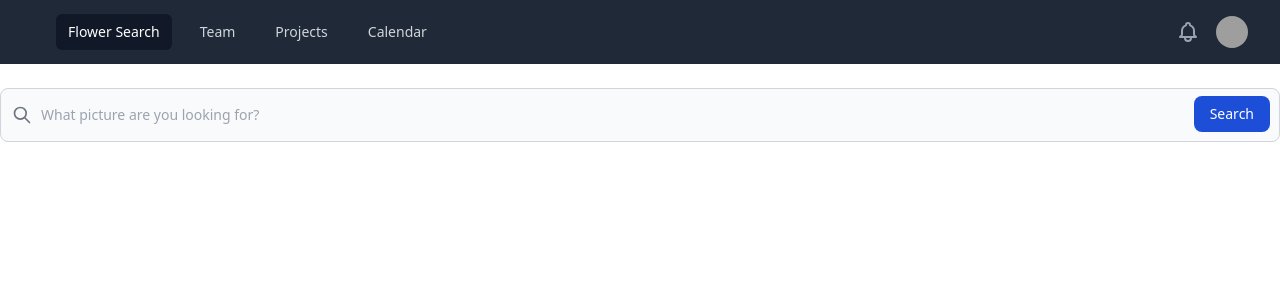
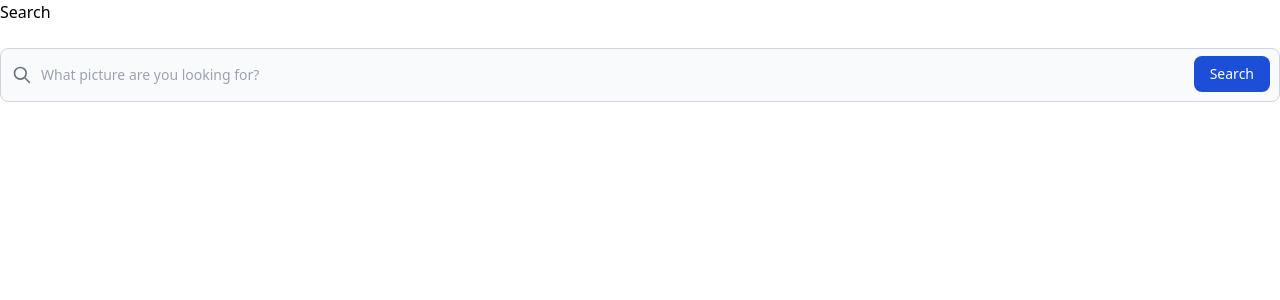
Before and after one commit to nicobret/le-stud-pixabay, a React (Create React App) app: page / in a window 1280 px wide. Shown: the top 300 px of the page. Built offline with nearby package versions, Linux system fonts and the light colour scheme; grey boxes are pictures that could not be loaded; a web font is replaced by a local one.

Commit message:
better results grid

```diff
--- a/src/components/ResultsGrid.jsx
+++ b/src/components/ResultsGrid.jsx
@@ -34,15 +34,11 @@ export default function ResultsGrid({ query, results }) {
     return (
         <>
             <p>
-                You searched for: "{query}".
-            </p>
-            <p>
-                Results provided by
-                <a href='https://pixabay.com/fr/'>
+                You searched for: "{query}". Results provided by <a href='https://pixabay.com/fr/'>
                     <img
                         src={logo}
                         alt="pixabay logo"
-                        className="max-w-xs"
+                        className="max-h-5 inline"
                     />
                 </a>
             </p>
--- a/src/components/navbar.jsx
+++ b/src/components/navbar.jsx
@@ -1,156 +1,9 @@
-/* This example requires Tailwind CSS v2.0+ */
-import { Fragment } from 'react'
-import { Disclosure, Menu, Transition } from '@headlessui/react'
-import { BellIcon, MenuIcon, XIcon } from '@heroicons/react/outline'
-
-const navigation = [
-  { name: 'Flower Search', href: '#', current: true },
-  { name: 'Team', href: '#', current: false },
-  { name: 'Projects', href: '#', current: false },
-  { name: 'Calendar', href: '#', current: false },
-]
-
-function classNames(...classes) {
-  return classes.filter(Boolean).join(' ')
-}
-
 export default function Navbar() {
   return (
-    <Disclosure as="nav" className="bg-gray-800">
-      {({ open }) => (
-        <>
-          <div className="max-w-7xl mx-auto px-2 sm:px-6 lg:px-8">
-            <div className="relative flex items-center justify-between h-16">
-              <div className="absolute inset-y-0 left-0 flex items-center sm:hidden">
-                {/* Mobile menu button*/}
-                <Disclosure.Button className="inline-flex items-center justify-center p-2 rounded-md text-gray-400 hover:text-white hover:bg-gray-700 focus:outline-none focus:ring-2 focus:ring-inset focus:ring-white">
-                  <span className="sr-only">Open main menu</span>
-                  {open ? (
-                    <XIcon className="block h-6 w-6" aria-hidden="true" />
-                  ) : (
-                    <MenuIcon className="block h-6 w-6" aria-hidden="true" />
-                  )}
-                </Disclosure.Button>
-              </div>
-              <div className="flex-1 flex items-center justify-center sm:items-stretch sm:justify-start">
-                <div className="flex-shrink-0 flex items-center">
-                  {/* <img
-                    className="block lg:hidden h-8 w-auto"
-                    src="https://tailwindui.com/img/logos/workflow-mark-indigo-500.svg"
-                    alt="Workflow"
-                  />
-                  <img
-                    className="hidden lg:block h-8 w-auto"
-                    src="https://tailwindui.com/img/logos/workflow-logo-indigo-500-mark-white-text.svg"
-                    alt="Workflow"
-                  /> */}
-                </div>
-                <div className="hidden sm:block sm:ml-6">
-                  <div className="flex space-x-4">
-                    {navigation.map((item) => (
-                      <a
-                        key={item.name}
-                        href={item.href}
-                        className={classNames(
-                          item.current ? 'bg-gray-900 text-white' : 'text-gray-300 hover:bg-gray-700 hover:text-white',
-                          'px-3 py-2 rounded-md text-sm font-medium'
-                        )}
-                        aria-current={item.current ? 'page' : undefined}
-                      >
-                        {item.name}
-                      </a>
-                    ))}
-                  </div>
-                </div>
-              </div>
-              <div className="absolute inset-y-0 right-0 flex items-center pr-2 sm:static sm:inset-auto sm:ml-6 sm:pr-0">
-                <button
-                  type="button"
-                  className="bg-gray-800 p-1 rounded-full text-gray-400 hover:text-white focus:outline-none focus:ring-2 focus:ring-offset-2 focus:ring-offset-gray-800 focus:ring-white"
-                >
-                  <span className="sr-only">View notifications</span>
-                  <BellIcon className="h-6 w-6" aria-hidden="true" />
-                </button>
-
-                {/* Profile dropdown */}
-                <Menu as="div" className="ml-3 relative">
-                  <div>
-                    <Menu.Button className="bg-gray-800 flex text-sm rounded-full focus:outline-none focus:ring-2 focus:ring-offset-2 focus:ring-offset-gray-800 focus:ring-white">
-                      <span className="sr-only">Open user menu</span>
-                      <img
-                        className="h-8 w-8 rounded-full"
-                        src="https://images.unsplash.com/photo-1472099645785-5658abf4ff4e?ixlib=rb-1.2.1&ixid=eyJhcHBfaWQiOjEyMDd9&auto=format&fit=facearea&facepad=2&w=256&h=256&q=80"
-                        alt=""
-                      />
-                    </Menu.Button>
-                  </div>
-                  <Transition
-                    as={Fragment}
-                    enter="transition ease-out duration-100"
-                    enterFrom="transform opacity-0 scale-95"
-                    enterTo="transform opacity-100 scale-100"
-                    leave="transition ease-in duration-75"
-                    leaveFrom="transform opacity-100 scale-100"
-                    leaveTo="transform opacity-0 scale-95"
-                  >
-                    <Menu.Items className="origin-top-right absolute right-0 mt-2 w-48 rounded-md shadow-lg py-1 bg-white ring-1 ring-black ring-opacity-5 focus:outline-none">
-                      <Menu.Item>
-                        {({ active }) => (
-                          <a
-                            href="#"
-                            className={classNames(active ? 'bg-gray-100' : '', 'block px-4 py-2 text-sm text-gray-700')}
-                          >
-                            Your Profile
-                          </a>
-                        )}
-                      </Menu.Item>
-                      <Menu.Item>
-                        {({ active }) => (
-                          <a
-                            href="#"
-                            className={classNames(active ? 'bg-gray-100' : '', 'block px-4 py-2 text-sm text-gray-700')}
-                          >
-                            Settings
-                          </a>
-                        )}
-                      </Menu.Item>
-                      <Menu.Item>
-                        {({ active }) => (
-                          <a
-                            href="#"
-                            className={classNames(active ? 'bg-gray-100' : '', 'block px-4 py-2 text-sm text-gray-700')}
-                          >
-                            Sign out
-                          </a>
-                        )}
-                      </Menu.Item>
-                    </Menu.Items>
-                  </Transition>
-                </Menu>
-              </div>
-            </div>
-          </div>
-
-          <Disclosure.Panel className="sm:hidden">
-            <div className="px-2 pt-2 pb-3 space-y-1">
-              {navigation.map((item) => (
-                <Disclosure.Button
-                  key={item.name}
-                  as="a"
-                  href={item.href}
-                  className={classNames(
-                    item.current ? 'bg-gray-900 text-white' : 'text-gray-300 hover:bg-gray-700 hover:text-white',
-                    'block px-3 py-2 rounded-md text-base font-medium'
-                  )}
-                  aria-current={item.current ? 'page' : undefined}
-                >
-                  {item.name}
-                </Disclosure.Button>
-              ))}
-            </div>
-          </Disclosure.Panel>
-        </>
-      )}
-    </Disclosure>
+    <div>
+      <p>
+        Search
+      </p>
+    </div>
   )
 }
```
